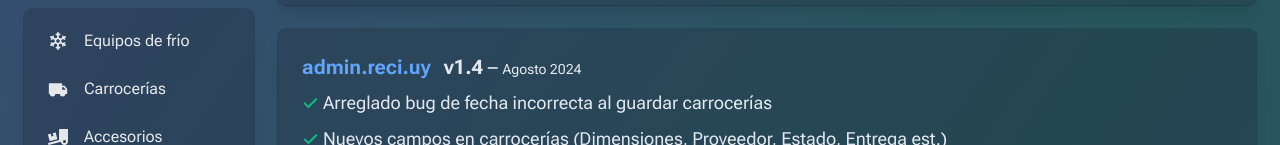
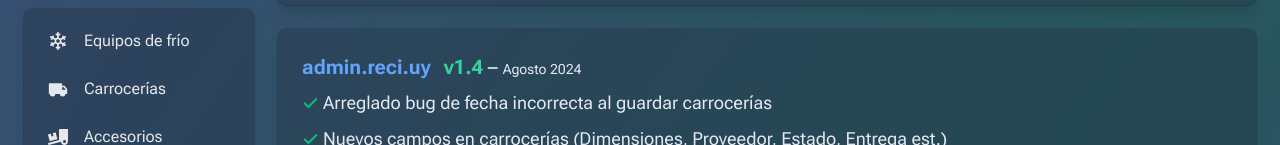
Before and after one commit to maurocig/reci-uy, a Next.js app: page /actualizaciones in a window 1280 px wide. Shown: the part 168-313 px from the top of the page. Built offline with nearby package versions, Linux system fonts and the light colour scheme.

Commit message:
emerald in new version

```diff
--- a/app/actualizaciones/page.tsx
+++ b/app/actualizaciones/page.tsx
@@ -63,7 +63,8 @@ export default async function DevlogPage({}: DevlogPageProps) {
       <Box className="w-full">
         <h3 className="mb-2 inline text-xl">
           <b>
-            <span className="mr-2 text-blue-400">admin.reci.uy</span> v1.4
+            <span className="mr-2 text-blue-400">admin.reci.uy</span>{" "}
+            <span className="text-emerald-400">v1.4</span>
           </b>{" "}
           – <span className="text-sm">Agosto 2024</span>
         </h3>{" "}
```
